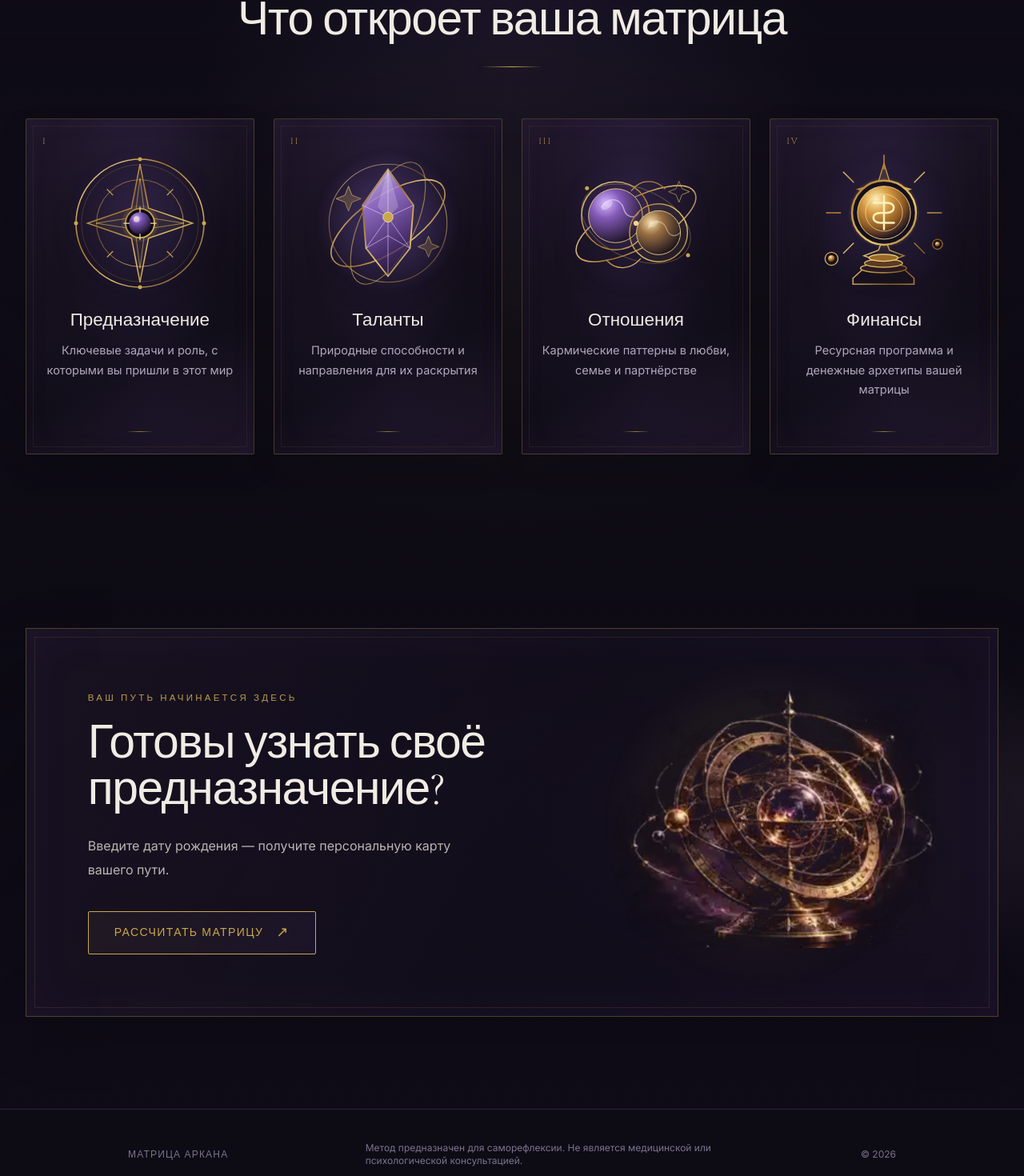
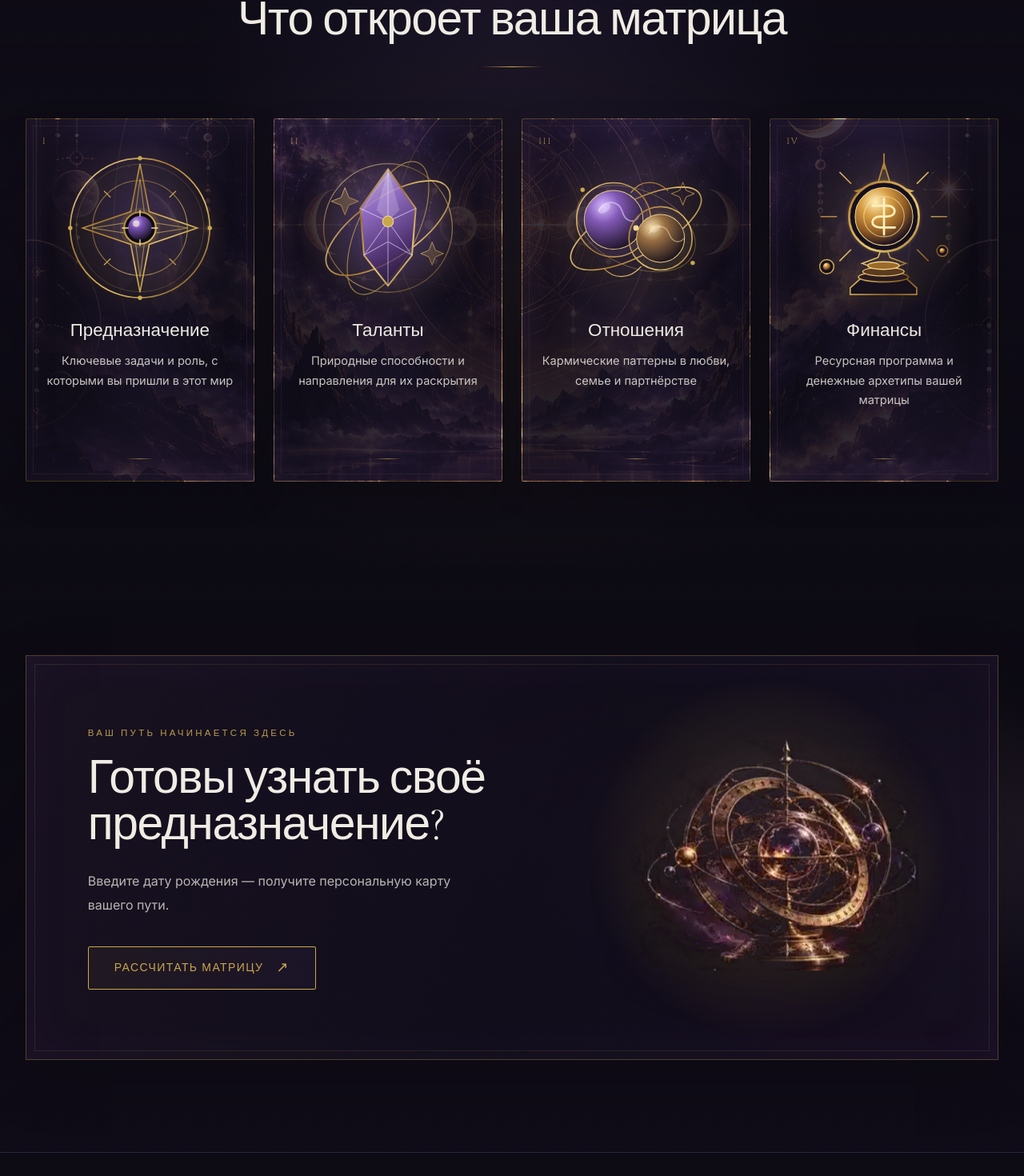
Before and after one commit to Nikolanikol/matrix-arcana, a Next.js app: page / in a window 1280 px wide. Shown: the part 1908-3378 px from the top of the page at 80% size. Built offline with nearby package versions, Linux system fonts and the light colour scheme.

Commit message:
style: deepen lower sections with cinematic scene textures

```diff
--- a/src/styles/globals.css
+++ b/src/styles/globals.css
@@ -1210,3 +1210,78 @@
     will-change: auto !important;
   }
 }
+
+
+/* ── Cinematic surface refinement for the lower page ──────────── */
+.ma-topic-card {
+  min-height: 454px;
+  border-color: rgba(201,168,76,.31);
+  background-image:
+    radial-gradient(ellipse at 50% 20%, rgba(124,92,191,.15), rgba(124,92,191,0) 58%),
+    linear-gradient(155deg, rgba(27,20,37,.82), rgba(13,11,20,.91) 66%, rgba(23,16,31,.86)),
+    url('/images/hero/hero-cosmic-main.webp');
+  background-size: auto, auto, 520% auto;
+  background-repeat: no-repeat;
+  background-blend-mode: normal, normal, screen;
+  box-shadow: inset 0 0 46px rgba(124,92,191,.075), 0 18px 42px rgba(0,0,0,.20);
+}
+.ma-topic-card:nth-child(1) { background-position: center, center, 0% 50%; }
+.ma-topic-card:nth-child(2) { background-position: center, center, 32% 50%; }
+.ma-topic-card:nth-child(3) { background-position: center, center, 66% 50%; }
+.ma-topic-card:nth-child(4) { background-position: center, center, 100% 50%; }
+.ma-topic-card__art {
+  min-height: 218px;
+}
+.ma-topic-card__art-halo {
+  width: 89%;
+  background: radial-gradient(circle, rgba(124,92,191,.25), rgba(201,168,76,.075) 42%, transparent 72%);
+  animation: ma-topic-aura-breathe 7.2s ease-in-out infinite alternate;
+}
+.ma-topic-card__art-image {
+  width: min(100%, 218px);
+  filter: drop-shadow(0 12px 22px rgba(0,0,0,.32)) drop-shadow(0 0 11px rgba(201,168,76,.10));
+}
+.ma-topic-card:hover .ma-topic-card__art-image {
+  filter: drop-shadow(0 12px 24px rgba(0,0,0,.28)) drop-shadow(0 0 18px rgba(201,168,76,.22));
+}
+.ma-topic-card__description {
+  color: rgba(240,236,228,.82);
+}
+.ma-final-cta__seal {
+  min-height: 350px;
+}
+.ma-final-cta__seal-halo {
+  width: 104%;
+  background: radial-gradient(circle, rgba(124,92,191,.28), rgba(201,168,76,.09) 45%, transparent 73%);
+}
+.ma-final-cta__seal-image {
+  width: min(100%, 375px);
+  filter: drop-shadow(0 23px 30px rgba(0,0,0,.38)) drop-shadow(0 0 18px rgba(201,168,76,.12));
+  animation: ma-method-reliquary-float 8.2s ease-in-out infinite;
+}
+@keyframes ma-topic-aura-breathe {
+  from { opacity: .5; transform: scale(.93); }
+  to { opacity: 1; transform: scale(1.08); }
+}
+@media (max-width: 1100px) {
+  .ma-topic-card { min-height: 410px; }
+  .ma-topic-card__art { min-height: 195px; }
+  .ma-topic-card__art-image { width: min(100%, 190px); }
+}
+@media (max-width: 760px) {
+  .ma-topic-card {
+    min-height: 355px;
+    background-size: auto, auto, 620% auto;
+  }
+  .ma-topic-card__art { min-height: 164px; }
+  .ma-topic-card__art-image { width: min(100%, 158px); }
+  .ma-final-cta__seal { min-height: unset; }
+  .ma-final-cta__seal-image { width: min(100%, 270px); }
+}
+@media (prefers-reduced-motion: reduce) {
+  .ma-topic-card__art-halo,
+  .ma-final-cta__seal-image {
+    animation: none !important;
+    transform: none !important;
+  }
+}
```
